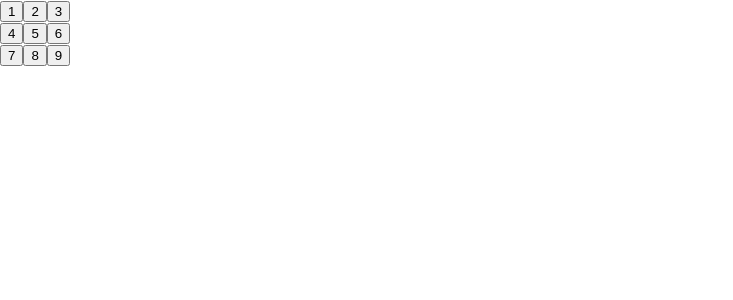
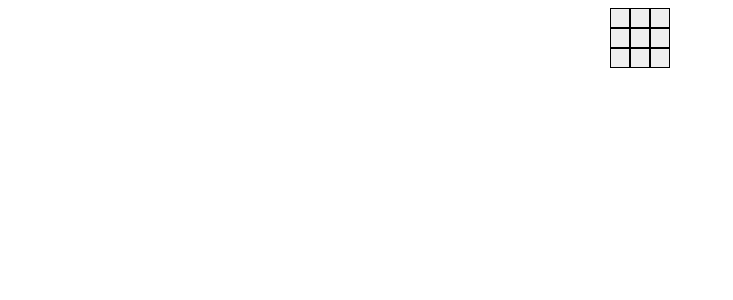
Before and after one commit to sarthak-negi22/100daysReact, a React (Create React App) app: page / in a window 1280 px wide. Shown: the top 300 px of the page, without its empty margins (0-733 px from the left). Built offline with nearby package versions, Linux system fonts and the light colour scheme.

Commit message:
styling done

```diff
--- a/src/App.css
+++ b/src/App.css
@@ -1,4 +1,4 @@
-.App {
+/* .App {
   text-align: center;
 }
 
@@ -35,4 +35,4 @@
   to {
     transform: rotate(360deg);
   }
-}
+} */
--- a/src/TicTacToe.js
+++ b/src/TicTacToe.js
@@ -1,14 +1,22 @@
 import { useState } from 'react';
 
-function Square({ value }) {
+function Square() {
+
+    const [value, setValue] = useState(' ');
 
     function handleClick() {
-
+        // console.log('You clicked the square');
+        setValue('X');
     }
 
     return (
         <>
-            <button className = "square">{ value }</button>
+            <button
+            className = "square"
+            onClick = { handleClick }
+            >
+                { value }
+            </button>
         </>
     );
 }
@@ -17,20 +25,20 @@ function Board() {
     return (
         <>
              {/* <button className="square">X</button> */}
-             <div className='board=row'>
-                <Square value = "1"/>
-                <Square value = "2"/>
-                <Square value = "3"/>
+             <div className='board-row'>
+                <Square />
+                <Square />
+                <Square />
              </div>
-             <div className='board=row'>
-                <Square value = "4"/>
-                <Square value = "5"/>
-                <Square value = "6"/>
+             <div className='board-row'>
+                <Square />
+                <Square />
+                <Square />
              </div>
-             <div className='board=row'>
-                <Square value = "7"/>
-                <Square value = "8"/>
-                <Square value = "9"/>
+             <div className='board-row'>
+                <Square />
+                <Square />
+                <Square />
              </div>
         </>
     );
--- a/src/index.css
+++ b/src/index.css
@@ -1,4 +1,4 @@
-body {
+/* body {
   margin: 0;
   font-family: -apple-system, BlinkMacSystemFont, 'Segoe UI', 'Roboto', 'Oxygen',
     'Ubuntu', 'Cantarell', 'Fira Sans', 'Droid Sans', 'Helvetica Neue',
@@ -10,4 +10,23 @@ body {
 code {
   font-family: source-code-pro, Menlo, Monaco, Consolas, 'Courier New',
     monospace;
+} */
+
+.square {
+  /* color: blue;
+  height: 25px;
+  flex: auto; */
+  border: 1px solid black;
+  /* text-align: center; */
+  width: 20px;
+  height: 20px;
+
 }
+
+.board-row {
+  display: flex;
+  align-items: center;
+  justify-content: center;
+  position: relative;
+
+}
```
